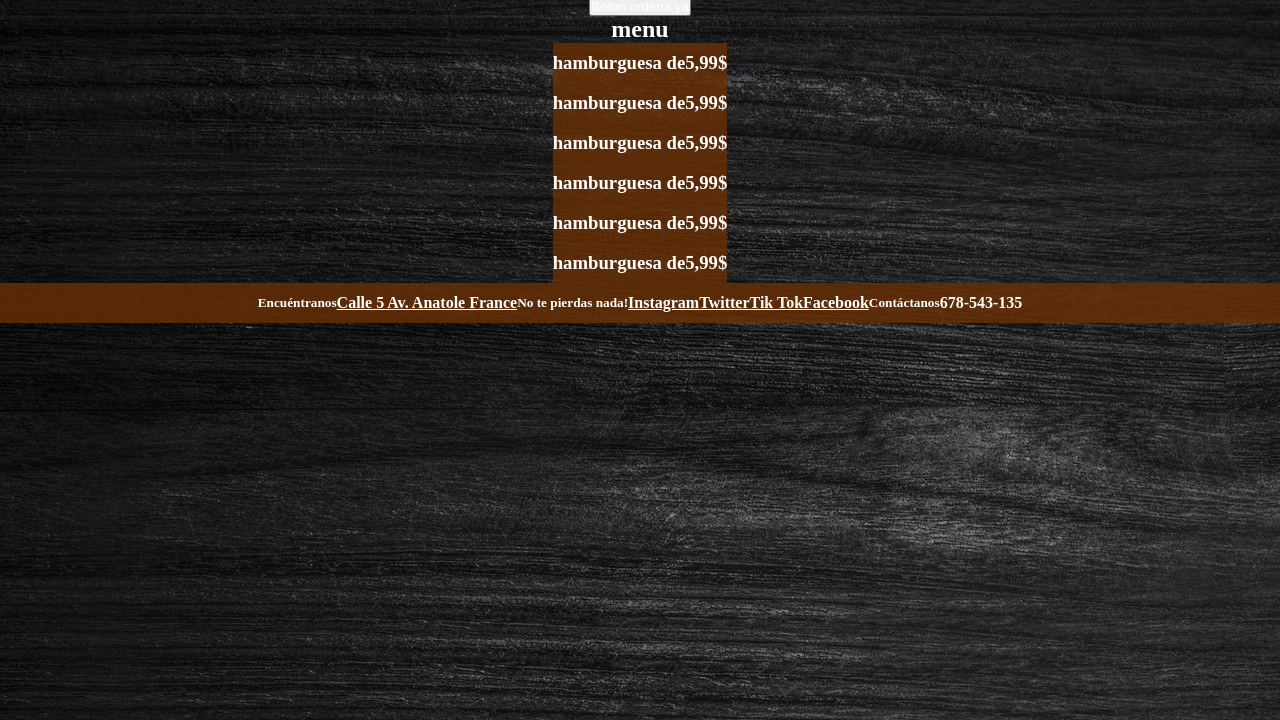
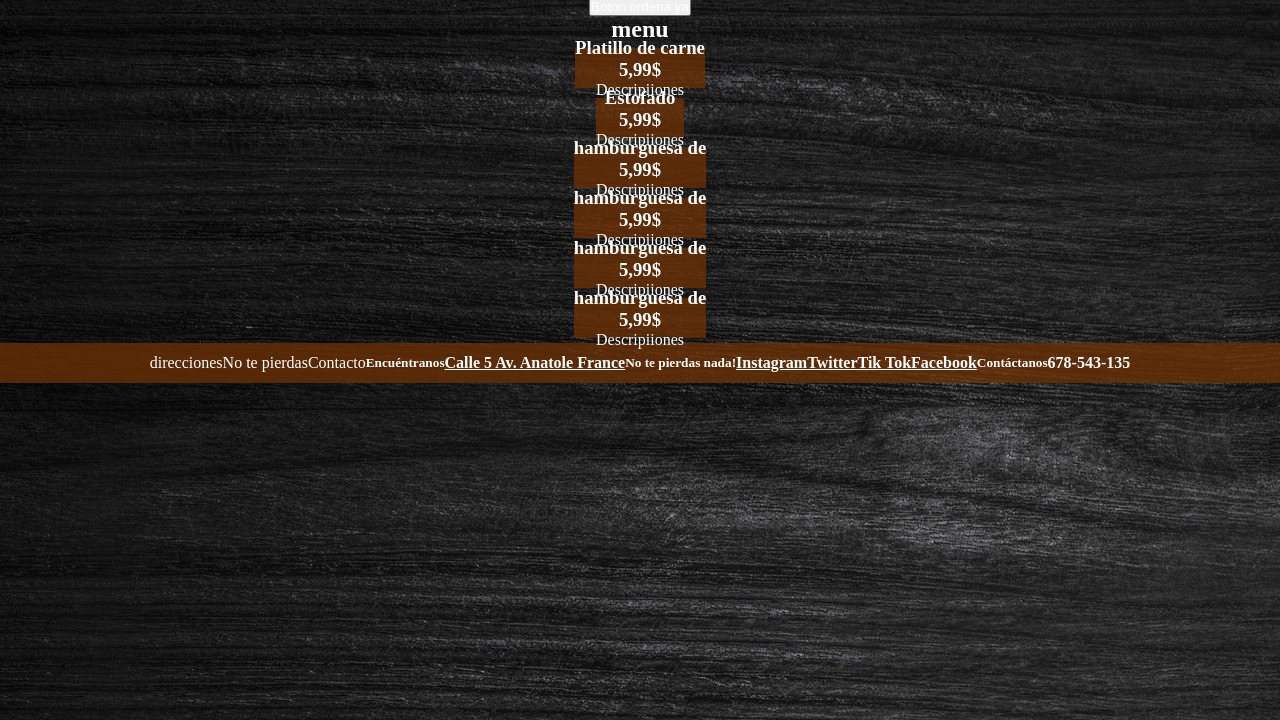
Before and after one commit to genaro-cravero/ProgJovRestaurante, a plain HTML site: page index.html in a window 1280 px wide. Shown: the part 80-800 px from the top of the page. Drawn offline with Linux system fonts and the light colour scheme.

Commit message:
Pequenos cambios

```diff
--- a/index.html
+++ b/index.html
@@ -32,11 +32,20 @@
 
         <div class="tarjeta">
             <h3>
-             hamburguesa de
+             Platillo de carne
             </h3>
             <img src="" alt="">
             <h3> 5,99$</h3>
-            <p><b></b></p>
+            <p>Descripiiones</p>
+        </div>
+
+        <div class="tarjeta">
+            <h3>
+             Estofado
+            </h3>
+            <img src="" alt="">
+            <h3> 5,99$</h3>
+            <p>Descripiiones</p>
         </div>
 
         <div class="tarjeta">
@@ -45,7 +54,7 @@
             </h3>
             <img src="" alt="">
             <h3> 5,99$</h3>
-            <p><b></b></p>
+            <p>Descripiiones</p>
         </div>
 
         <div class="tarjeta">
@@ -54,7 +63,7 @@
             </h3>
             <img src="" alt="">
             <h3> 5,99$</h3>
-            <p><b></b></p>
+            <p>Descripiiones</p>
         </div>
 
         <div class="tarjeta">
@@ -63,7 +72,7 @@
             </h3>
             <img src="" alt="">
             <h3> 5,99$</h3>
-            <p><b></b></p>
+            <p>Descripiiones</p>
         </div>
 
         <div class="tarjeta">
@@ -72,16 +81,7 @@
             </h3>
             <img src="" alt="">
             <h3> 5,99$</h3>
-            <p><b></b></p>
-        </div>
-
-        <div class="tarjeta">
-            <h3>
-             hamburguesa de
-            </h3>
-            <img src="" alt="">
-            <h3> 5,99$</h3>
-            <p><b></b></p>
+            <p>Descripiiones</p>
         </div>
     </main>
 
@@ -89,6 +89,15 @@
 
     <footer>
         <!-- Mario Footer -->
+        <div>
+            direcciones
+        </div>
+        <div>
+            No te pierdas
+        </div>
+        <div>
+            Contacto
+        </div>
         <h5>Encuéntranos</h5>
         <h4><a href="https://www.google.com/maps/place/Faubourg+Saint-Germain,+75007+Par%C3%ADs,+Francia/@48.8558952,2.2787491,15z/data=!3m2!4b1!5s0x47e66fe1ee0293a1:0x213fe992eb6cca0c!4m14!1m7!3m6!1s0x47e66e2964e34e2d:0x8ddca9ee380ef7e0!2sTorre+Eiffel!8m2!3d48.8583701!4d2.2944813!16zL20vMDJqODE!3m5!1s0x47e670209c1c4807:0xeb82c0b094320f7f!8m2!3d48.8565409!4d2.2974377!16s%2Fg%2F11bw3fh9p5?entry=ttu">Calle 5 Av. Anatole France</a></h4>
         <h5>No te pierdas nada!</h5>
--- a/style.css
+++ b/style.css
@@ -28,8 +28,10 @@ main{
 /* Ruan */
 .tarjeta{
     display: flex;
+    flex-direction: column;
     align-items: center;
     justify-content: center;
+    margin: 5px;
 
     width: fit-content;
     height: 5vh;
```
